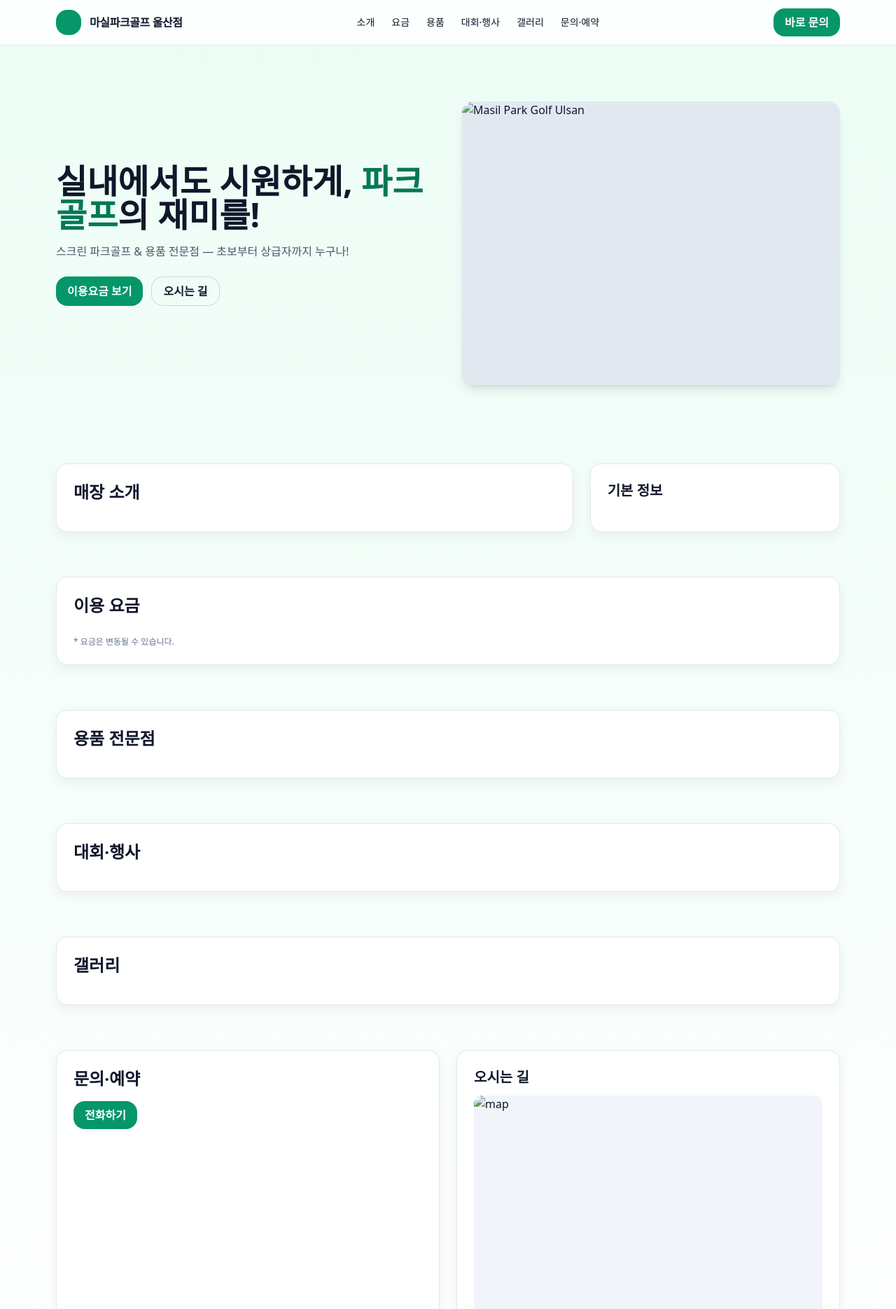
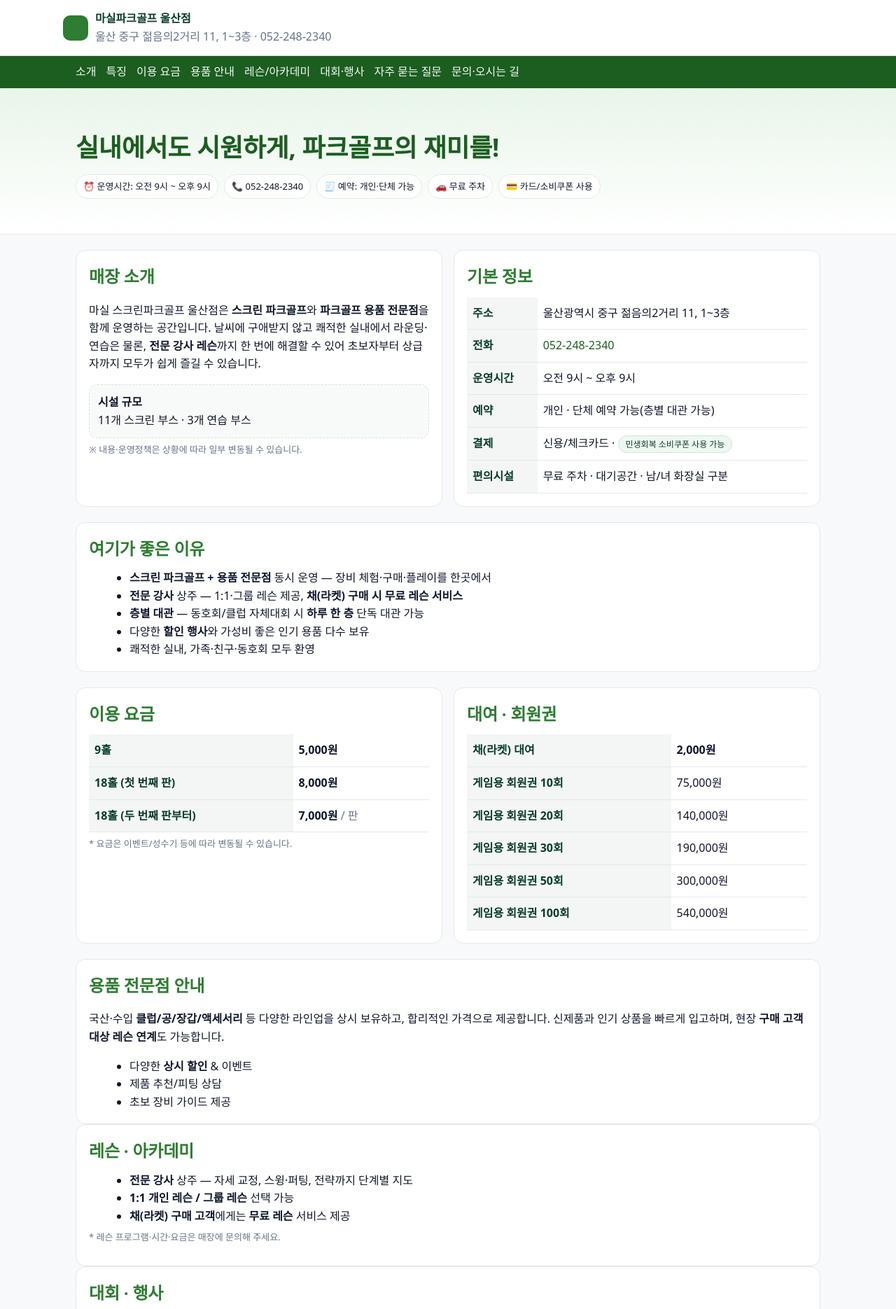
Before and after one commit to sungjinheo2000/masil-parkgolf, a plain HTML site: page index.html in a window 1280 px wide. Shown: the top 1870 px of the page at 70% size. Drawn offline with nearby package versions, Linux system fonts and the light colour scheme; no server answers.

Commit message:
Update index.html

```diff
--- a/index.html
+++ b/index.html
@@ -1,167 +1,269 @@
-<!doctype html>
+<!DOCTYPE html>
 <html lang="ko">
 <head>
-  <meta charset="utf-8" />
-  <meta name="viewport" content="width=device-width, initial-scale=1" />
-  <title>마실파크골프 울산점</title>
-  <meta name="description" content="스크린 파크골프 & 용품 전문점 | 울산 중구 젊음의2거리 11 | 052-248-2340" />
-  <script src="https://cdn.tailwindcss.com"></script>
+<meta charset="utf-8">
+<meta name="viewport" content="width=device-width,initial-scale=1">
+<title>마실파크골프 울산점 | 스크린 파크골프 & 용품 전문점</title>
+<meta name="description" content="울산 중구 젊음의2거리 11 | 052-248-2340 | 오전 9시~오후 9시 | 스크린 파크골프 · 용품 전문점 · 전문 강사 레슨 · 단체/층별 대관">
 <style>
-    body { font-family: ui-sans-serif, system-ui, -apple-system, Segoe UI, Roboto, Apple SD Gothic Neo, Noto Sans KR, sans-serif; }
-    .card { border-radius: 1rem; box-shadow: 0 6px 18px rgba(0,0,0,.06); border: 1px solid #e5e7eb; background:#fff; }
-    .btn { display:inline-flex; align-items:center; justify-content:center; border-radius: 1rem; padding:.5rem 1rem; font-weight:600; }
-    .btn-primary { background:#059669; color:#fff; }
-    .btn-outline { border:1px solid #cbd5e1; }
+  :root{
+    --green:#2e7d32; --green-d:#1b5e20; --ink:#0f172a; --muted:#64748b; --bg:#f7f9fb; --card:#ffffff; --line:#e5e7eb;
+  }
+  *{box-sizing:border-box}
+  html,body{margin:0;padding:0;background:var(--bg);color:var(--ink);font:16px/1.6 system-ui,-apple-system,Segoe UI,Roboto,Apple SD Gothic Neo,Noto Sans KR,Arial,sans-serif}
+  a{color:var(--green-d);text-decoration:none}
+  .wrap{max-width:1100px;margin:0 auto;padding:0 18px}
+  header.top{position:sticky;top:0;z-index:9;background:#fff;border-bottom:1px solid var(--line)}
+  .brand{display:flex;align-items:center;gap:10px;padding:14px 0}
+  .brand .logo{width:36px;height:36px;border-radius:10px;background:var(--green)}
+  nav.menu{background:var(--green-d);color:#fff}
+  nav.menu .wrap{display:flex;flex-wrap:wrap;gap:14px;padding:10px 18px}
+  nav.menu a{color:#fff;opacity:.95} nav.menu a:hover{opacity:1;text-decoration:underline}
+
+  .hero{background:linear-gradient(180deg,#e8f5e9,#fff);border-bottom:1px solid var(--line)}
+  .hero .wrap{padding:28px 18px}
+  .hero h1{margin:6px 0 6px;font-weight:800;letter-spacing:-.3px;font-size:clamp(20px,5vw,36px);color:var(--green-d)}
+  .facts{display:flex;flex-wrap:wrap;gap:8px;margin:10px 0 0}
+  .chip{display:inline-flex;align-items:center;gap:8px;border:1px solid var(--line);border-radius:999px;padding:6px 10px;font-size:13px;background:#fff}
+
+  section{padding:22px 0}
+  .card{background:var(--card);border:1px solid var(--line);border-radius:14px;padding:18px}
+  h2{margin:0 0 10px;color:var(--green);letter-spacing:-.2px}
+  h3{margin:18px 0 6px;color:#0b3d2b}
+  ul{margin:8px 0 0 18px}
+  .grid{display:grid;gap:16px}
+  @media(min-width:900px){ .grid-2{grid-template-columns:1fr 1fr} .grid-3{grid-template-columns:1fr 1fr 1fr} }
+  .muted{color:var(--muted)}
+  .table{width:100%;border-collapse:collapse;margin-top:8px}
+  .table th,.table td{border-bottom:1px solid var(--line);padding:10px 8px;text-align:left}
+  .table th{background:#f3f6f4;color:#0b3d2b}
+  .badge{display:inline-block;background:#eef7f1;color:#0b3d2b;border:1px solid #cfe7d7;border-radius:999px;padding:2px 10px;font-size:12px}
+  .cta{display:inline-block;background:var(--green);color:#fff;border-radius:10px;padding:10px 14px;margin-top:8px}
+  .note{font-size:13px;color:var(--muted);margin-top:6px}
+  footer{border-top:1px solid var(--line);padding:22px 0;color:var(--muted);background:#fff;margin-top:14px}
+  .kicker{font-weight:700;color:#0b3d2b}
+  .box{background:#f8faf9;border:1px dashed #cfe7d7;border-radius:12px;padding:12px}
 </style>
 </head>
-<body class="bg-gradient-to-b from-emerald-50 to-white text-slate-900">
-  <header class="sticky top-0 z-40 backdrop-blur bg-white/80 border-b border-slate-200">
-    <div class="max-w-6xl mx-auto px-4 py-3 flex items-center justify-between">
-      <a href="#top" class="flex items-center gap-3">
-        <div class="w-9 h-9 rounded-2xl bg-emerald-600"></div>
-        <span class="font-semibold tracking-tight">마실파크골프 울산점</span>
-      </a>
-      <nav class="hidden md:flex items-center gap-6 text-sm">
-        <a href="#about" class="hover:text-emerald-700">소개</a>
-        <a href="#prices" class="hover:text-emerald-700">요금</a>
-        <a href="#shop" class="hover:text-emerald-700">용품</a>
-        <a href="#events" class="hover:text-emerald-700">대회·행사</a>
-        <a href="#gallery" class="hover:text-emerald-700">갤러리</a>
-        <a href="#contact" class="hover:text-emerald-700">문의·예약</a>
-      </nav>
-      <a href="#contact" class="btn btn-primary">바로 문의</a>
+<body>
+
+<header class="top">
+  <div class="wrap brand">
+    <div class="logo" aria-hidden="true"></div>
+    <div>
+      <div class="kicker">마실파크골프 울산점</div>
+      <div class="muted">울산 중구 젊음의2거리 11, 1~3층 · 052-248-2340</div>
+    </div>
   </div>
 </header>
 
-  <section id="top" class="max-w-6xl mx-auto px-4 py-14 md:py-20">
-    <div class="grid md:grid-cols-2 gap-10 items-center">
-      <div>
-        <h1 class="text-3xl md:text-5xl font-bold leading-tight">
-          실내에서도 시원하게, <span class="text-emerald-700">파크골프</span>의 재미를!
-        </h1>
-        <p class="mt-4 text-slate-600" id="heroSubtitle">
-          스크린 파크골프 & 용품 전문점 — 초보부터 상급자까지 누구나!
-        </p>
-        <div class="mt-6 flex gap-3">
-          <a href="#prices" class="btn btn-primary">이용요금 보기</a>
-          <a href="#visit" class="btn btn-outline">오시는 길</a>
+<nav class="menu">
+  <div class="wrap">
+    <a href="#about">소개</a>
+    <a href="#features">특징</a>
+    <a href="#prices">이용 요금</a>
+    <a href="#shop">용품 안내</a>
+    <a href="#lessons">레슨/아카데미</a>
+    <a href="#events">대회·행사</a>
+    <a href="#faq">자주 묻는 질문</a>
+    <a href="#contact">문의·오시는 길</a>
   </div>
-        <div class="mt-6 flex flex-wrap gap-3 text-sm text-slate-600" id="quickFacts"></div>
-      </div>
-      <div>
-        <div class="aspect-[4/3] rounded-2xl overflow-hidden shadow-lg bg-slate-200">
-          <img id="heroImage" src="./assets/hero.jpg" alt="Masil Park Golf Ulsan" class="w-full h-full object-cover" />
-        </div>
+</nav>
+
+<section class="hero">
+  <div class="wrap">
+    <h1>실내에서도 시원하게, <span style="color:#1b5e20">파크골프</span>의 재미를!</h1>
+    <div class="facts">
+      <div class="chip">⏰ 운영시간: 오전 9시 ~ 오후 9시</div>
+      <div class="chip">📞 052-248-2340</div>
+      <div class="chip">🧾 예약: 개인·단체 가능</div>
+      <div class="chip">🚗 무료 주차</div>
+      <div class="chip">💳 카드/소비쿠폰 사용</div>
     </div>
   </div>
 </section>
 
-  <section id="about" class="max-w-6xl mx-auto px-4 py-8">
-    <div class="grid md:grid-cols-3 gap-6">
-      <div class="md:col-span-2 card p-6">
-        <h2 class="text-2xl font-semibold">매장 소개</h2>
-        <p class="mt-3 text-slate-700" id="aboutText"></p>
-        <ul class="mt-4 grid grid-cols-1 sm:grid-cols-2 gap-2 text-sm" id="features"></ul>
+<main class="wrap">
+
+  <!-- 소개 -->
+  <section id="about" class="grid grid-2">
+    <div class="card">
+      <h2>매장 소개</h2>
+      <p>
+        마실 스크린파크골프 울산점은 <b>스크린 파크골프</b>와 <b>파크골프 용품 전문점</b>을 함께 운영하는 공간입니다.
+        날씨에 구애받지 않고 쾌적한 실내에서 라운딩·연습은 물론, <b>전문 강사 레슨</b>까지 한 번에 해결할 수 있어
+        초보자부터 상급자까지 모두가 쉽게 즐길 수 있습니다.
+      </p>
+      <div class="box">
+        <b>시설 규모</b><br>
+        11개 스크린 부스 · 3개 연습 부스
       </div>
-      <div class="card p-6">
-        <h3 class="text-xl font-semibold">기본 정보</h3>
-        <div class="mt-3 space-y-2 text-sm" id="basics"></div>
+      <p class="note">※ 내용·운영정책은 상황에 따라 일부 변동될 수 있습니다.</p>
     </div>
+
+    <div class="card">
+      <h2>기본 정보</h2>
+      <table class="table">
+        <tr><th>주소</th><td>울산광역시 중구 젊음의2거리 11, 1~3층</td></tr>
+        <tr><th>전화</th><td><a href="tel:0522482340">052-248-2340</a></td></tr>
+        <tr><th>운영시간</th><td>오전 9시 ~ 오후 9시</td></tr>
+        <tr><th>예약</th><td>개인 · 단체 예약 가능(층별 대관 가능)</td></tr>
+        <tr><th>결제</th><td>신용/체크카드 · <span class="badge">민생회복 소비쿠폰 사용 가능</span></td></tr>
+        <tr><th>편의시설</th><td>무료 주차 · 대기공간 · 남/녀 화장실 구분</td></tr>
+      </table>
     </div>
   </section>
 
-  <section id="prices" class="max-w-6xl mx-auto px-4 py-8">
-    <div class="card p-6">
-      <h2 class="text-2xl font-semibold">이용 요금</h2>
-      <div id="priceTables" class="mt-4 grid md:grid-cols-2 gap-6"></div>
-      <p class="mt-3 text-xs text-slate-500">* 요금은 변동될 수 있습니다.</p>
+  <!-- 특징 -->
+  <section id="features" class="card">
+    <h2>여기가 좋은 이유</h2>
+    <ul>
+      <li><b>스크린 파크골프 + 용품 전문점</b> 동시 운영 — 장비 체험·구매·플레이를 한곳에서</li>
+      <li><b>전문 강사</b> 상주 — 1:1·그룹 레슨 제공, <b>채(라켓) 구매 시 무료 레슨 서비스</b></li>
+      <li><b>층별 대관</b> — 동호회/클럽 자체대회 시 <b>하루 한 층</b> 단독 대관 가능</li>
+      <li>다양한 <b>할인 행사</b>와 가성비 좋은 인기 용품 다수 보유</li>
+      <li>쾌적한 실내, 가족·친구·동호회 모두 환영</li>
+    </ul>
+  </section>
+
+  <!-- 요금 -->
+  <section id="prices" class="grid grid-2">
+    <div class="card">
+      <h2>이용 요금</h2>
+      <table class="table">
+        <tr><th style="width:60%">9홀</th><td><b>5,000원</b></td></tr>
+        <tr><th>18홀 (첫 번째 판)</th><td><b>8,000원</b></td></tr>
+        <tr><th>18홀 (두 번째 판부터)</th><td><b>7,000원</b> <span class="muted">/ 판</span></td></tr>
+      </table>
+      <p class="note">* 요금은 이벤트/성수기 등에 따라 변동될 수 있습니다.</p>
+    </div>
+    <div class="card">
+      <h2>대여 · 회원권</h2>
+      <table class="table">
+        <tr><th style="width:60%">채(라켓) 대여</th><td><b>2,000원</b></td></tr>
+        <tr><th>게임용 회원권 10회</th><td>75,000원</td></tr>
+        <tr><th>게임용 회원권 20회</th><td>140,000원</td></tr>
+        <tr><th>게임용 회원권 30회</th><td>190,000원</td></tr>
+        <tr><th>게임용 회원권 50회</th><td>300,000원</td></tr>
+        <tr><th>게임용 회원권 100회</th><td>540,000원</td></tr>
+      </table>
     </div>
   </section>
 
-  <section id="shop" class="max-w-6xl mx-auto px-4 py-8">
-    <div class="card p-6">
-      <h2 class="text-2xl font-semibold">용품 전문점</h2>
-      <p class="mt-3 text-slate-700" id="shopText"></p>
-      <ul class="mt-4 list-disc pl-5 text-sm" id="shopBullets"></ul>
+  <!-- 용품 -->
+  <section id="shop" class="card">
+    <h2>용품 전문점 안내</h2>
+    <p>
+      국산·수입 <b>클럽/공/장갑/액세서리</b> 등 다양한 라인업을 상시 보유하고, 합리적인 가격으로 제공합니다.
+      신제품과 인기 상품을 빠르게 입고하며, 현장 <b>구매 고객 대상 레슨 연계</b>도 가능합니다.
+    </p>
+    <ul>
+      <li>다양한 <b>상시 할인</b> & 이벤트</li>
+      <li>제품 추천/피팅 상담</li>
+      <li>초보 장비 가이드 제공</li>
+    </ul>
+  </section>
+
+  <!-- 레슨 -->
+  <section id="lessons" class="card">
+    <h2>레슨 · 아카데미</h2>
+    <ul>
+      <li><b>전문 강사</b> 상주 — 자세 교정, 스윙·퍼팅, 전략까지 단계별 지도</li>
+      <li><b>1:1 개인 레슨 / 그룹 레슨</b> 선택 가능</li>
+      <li><b>채(라켓) 구매 고객</b>에게는 <b>무료 레슨</b> 서비스 제공</li>
+    </ul>
+    <p class="note">* 레슨 프로그램·시간·요금은 매장에 문의해 주세요.</p>
+  </section>
+
+  <!-- 대회·행사 -->
+  <section id="events" class="card">
+    <h2>대회 · 행사</h2>
+
+    <h3>① 제6회 마실 <u>전국</u> 스크린 파크골프 대회</h3>
+    <ul>
+      <li>총 상금 및 상품: <b>5,000만원</b></li>
+      <li>예선: 2024-10-26 ~ 12-02 (전국 직영 지점)</li>
+      <li>본선: 2024-12-07 (울산점), 왕중왕전: 2024-12-08</li>
+      <li>개인전 시상 및 예선/본선 경품 추첨 진행</li>
+    </ul>
+
+    <h3>② <u>제1회</u> 마실 <u>울산</u> 스크린 파크골프대회</h3>
+    <ul>
+      <li>총상금: <b>1,200만원</b></li>
+      <li>예선: 2025-01-14 ~ 02-12 / 본선: 2025-02-14 ~ 02-15 (울산점 1·2·3관)</li>
+      <li>대상: 전국 파크골프 동호인 누구나 (남·여 A/B/C 급)</li>
+      <li>규정: 9홀 / 거리 60m / 티박스·방향판 / <b>채 길이 1m</b> 기준</li>
+      <li>시상(예): 본선 1위 레이온드 클럽, 2위 오나타 OS 클럽, 3위 챌린저 클럽 외<br>
+          장타·니어리스트 대회, 에센셜 클럽 특별상, 다양한 추첨상</li>
+    </ul>
+
+    <h3>③ 울산 × 김해 <u>지점 교류전</u> (친목)</h3>
+    <ul>
+      <li>일시: 2025-06-07(토) 10:00 · 장소: 마실 스크린파크골프 울산점</li>
+      <li>경기 코스: 대구수성AB, 가평AB (상급, 1m, 보통, 방향키 가능)</li>
+      <li>참가비: <b>20,000원</b> (36홀 게임비 포함)</li>
+      <li>단체전 상금: 100,000원</li>
+      <li>개인전 상금(남/녀 개별): 1위 50,000원 · 2위 30,000원 · 3위 20,000원</li>
+      <li>행운상: 오이타 클럽(울산1, 김해1) 외 다양한 상품</li>
+      <li>홀인원상: 빠른홀 기준, 5명 — 깜찍 인형</li>
+    </ul>
+
+    <h3>④ 지역 대회 지원 사례</h3>
+    <ul>
+      <li><b>제15회 울산광역시장배 파크골프대회</b> — 채·공 등 용품 지원 및 현장 운영 참여</li>
+      <li>울산점 이용자 다수 <b>수상</b> 배출</li>
+    </ul>
+
+    <p class="note">* 대회 일정/규정·시상은 대회 공지에 따라 달라질 수 있습니다.</p>
+  </section>
+
+  <!-- FAQ -->
+  <section id="faq" class="card">
+    <h2>자주 묻는 질문</h2>
+    <h3>Q. 비회원도 이용 가능한가요?</h3>
+    <p>네, 누구나 이용할 수 있습니다. 현장 결제 후 이용하시면 됩니다.</p>
+    <h3>Q. 채(라켓)를 안 가져가도 되나요?</h3>
+    <p>네, <b>대여 2,000원</b>으로 이용하실 수 있습니다.</p>
+    <h3>Q. 단체 예약·대관이 가능한가요?</h3>
+    <p>가능합니다. <b>층별 대관</b>으로 클럽 자체대회 등 하루 한 층 단독 사용이 가능합니다. 전화로 문의 주세요.</p>
+    <h3>Q. 주차는 가능한가요?</h3>
+    <p>네, <b>무료 주차</b> 가능합니다.</p>
+    <h3>Q. 결제는 어떻게 하나요?</h3>
+    <p>신용/체크카드 결제 가능하며, <b>민생회복 소비쿠폰</b> 사용 매장입니다.</p>
+  </section>
+
+  <!-- 문의/오시는 길 -->
+  <section id="contact" class="grid grid-2">
+    <div class="card">
+      <h2>문의 · 예약</h2>
+      <p class="muted">전화 클릭 시 바로 연결됩니다.</p>
+      <p><b>전화</b> : <a class="cta" href="tel:0522482340">052-248-2340 전화하기</a></p>
+      <p><b>운영시간</b> : 오전 9시 ~ 오후 9시</p>
+      <p><b>주소</b> : 울산광역시 중구 젊음의2거리 11, 1~3층</p>
+      <p class="note">네이버/카카오 지도에서 “마실파크골프 울산점”으로 검색하시면 길찾기가 편합니다.</p>
+    </div>
+    <div class="card">
+      <h2>방문 팁</h2>
+      <ul>
+        <li>처음 방문 시 카운터에서 <b>요금·대여 안내</b>를 먼저 받으세요.</li>
+        <li>대회/행사 참가·대관 문의는 <b>사전 예약</b>을 권장합니다.</li>
+        <li>레슨은 <b>전문 강사</b> 스케줄에 따라 예약제로 진행됩니다.</li>
+      </ul>
+      <div class="note">최종 업데이트: <span id="updated"></span></div>
     </div>
   </section>
 
-  <section id="events" class="max-w-6xl mx-auto px-4 py-8">
-    <div class="card p-6">
-      <h2 class="text-2xl font-semibold">대회·행사</h2>
-      <div id="eventList" class="mt-4 grid md:grid-cols-3 gap-6"></div>
-    </div>
-  </section>
+</main>
 
-  <section id="gallery" class="max-w-6xl mx-auto px-4 py-8">
-    <div class="card p-6">
-      <h2 class="text-2xl font-semibold">갤러리</h2>
-      <div id="galleryGrid" class="mt-4 grid grid-cols-2 md:grid-cols-4 gap-3"></div>
-    </div>
-  </section>
-
-  <section id="contact" class="max-w-6xl mx-auto px-4 py-8">
-    <div class="grid md:grid-cols-2 gap-6">
-      <div class="card p-6" id="visit">
-        <h2 class="text-2xl font-semibold">문의·예약</h2>
-        <div class="mt-3 text-slate-700 space-y-2" id="contactInfo"></div>
-        <div class="mt-4">
-          <a id="callBtn" class="btn btn-primary" href="#">전화하기</a>
-        </div>
-      </div>
-      <div class="card p-6">
-        <h3 class="text-xl font-semibold">오시는 길</h3>
-        <p class="mt-2 text-sm" id="addressLine"></p>
-        <div class="mt-3 aspect-[4/3] bg-slate-100 rounded-xl overflow-hidden">
-          <img src="./assets/map-placeholder.jpg" alt="map" class="w-full h-full object-cover" />
-        </div>
-      </div>
-    </div>
-  </section>
-
-  <footer class="border-t border-slate-200">
-    <div class="max-w-6xl mx-auto px-4 py-8 text-sm text-slate-500">
-      © <span id="year"></span> 마실파크골프 울산점 — All rights reserved.
+<footer>
+  <div class="wrap">
+    © <span id="year"></span> 마실파크골프 울산점 · All rights reserved.
   </div>
 </footer>
 
 <script>
-    async function loadJSON(path){const r=await fetch(path); if(!r.ok) throw new Error('load fail '+path); return r.json();}
-    const el=(t,c,h)=>{const e=document.createElement(t); if(c) e.className=c; if(h!==undefined) e.innerHTML=h; return e;};
-    (async()=>{
-      const [site, prices, gallery, events] = await Promise.all([
-        loadJSON('./data/site.json'),
-        loadJSON('./data/prices.json'),
-        loadJSON('./data/gallery.json'),
-        loadJSON('./data/events.json'),
-      ]);
-      document.querySelector('#heroSubtitle').textContent = site.heroSubtitle;
-      document.querySelector('#heroImage').src = site.heroImage || './assets/hero.jpg';
-      const quick = document.querySelector('#quickFacts');
-      [ '운영시간 '+site.hours, '예약 '+site.reservation, '전화 '+site.phone ]
-        .forEach(t=>quick.appendChild(el('span','inline-flex items-center rounded-full border border-slate-300 px-3 py-1',t)));
-      document.querySelector('#aboutText').textContent = site.about;
-      const feat = document.querySelector('#features');
-      site.features.forEach(f=>{ const li=el('li','flex items-start gap-2'); li.appendChild(el('span','mt-1.5 w-2 h-2 rounded-full bg-emerald-600')); li.appendChild(el('span','',f)); feat.appendChild(li); });
-      const basics = document.querySelector('#basics');
-      ['주소: '+site.address, '전화: '+site.phone, '운영시간: '+site.hours, '예약: '+site.reservation].forEach(t=>basics.appendChild(el('div','',t)));
-      const pRoot = document.querySelector('#priceTables');
-      prices.tables.forEach(t=>{ const card=el('div','card p-5'); card.appendChild(el('h3','text-xl font-semibold',t.title)); const ul=el('ul','mt-3 space-y-2'); t.items.forEach(i=>ul.appendChild(el('li','flex justify-between text-sm', `<span>${i.name}</span><span class="font-semibold">${i.price}</span>`))); card.appendChild(ul); if(t.note){card.appendChild(el('p','mt-2 text-xs text-slate-500',t.note));} pRoot.appendChild(card); });
-      document.querySelector('#shopText').textContent = site.shopText;
-      const shopUl = document.querySelector('#shopBullets');
-      site.shopBullets.forEach(b=>shopUl.appendChild(el('li','',b)));
-      const ev = document.querySelector('#eventList');
-      events.list.slice(0,3).forEach(ei=>{ const card=el('div','card p-4 flex flex-col'); const img=el('img','w-full aspect-video object-cover rounded-xl'); img.src=ei.image; img.alt=ei.title; card.appendChild(img); card.appendChild(el('div','mt-3 text-xs text-slate-500', ei.date)); card.appendChild(el('div','text-base font-semibold', ei.title)); card.appendChild(el('div','mt-1 text-sm text-slate-600', ei.excerpt)); ev.appendChild(card); });
-      const gg = document.querySelector('#galleryGrid');
-      gallery.images.forEach(src=>{ const img=el('img','w-full h-full object-cover rounded-xl'); img.src=src; gg.appendChild(img); });
-      document.querySelector('#addressLine').textContent = site.address;
-      const contact = document.querySelector('#contactInfo');
-      contact.appendChild(el('div','', '전화: '+site.phone));
-      contact.appendChild(el('div','', '운영시간: '+site.hours));
-      contact.appendChild(el('div','', '예약 안내: '+site.reservation));
-      document.querySelector('#callBtn').href = 'tel:'+site.phone.replaceAll('-','');
-      document.querySelector('#year').textContent = new Date().getFullYear();
-    })().catch(e=>{ console.error(e); alert('데이터 로드 오류: '+e.message); });
+  document.getElementById('year').textContent = new Date().getFullYear();
+  document.getElementById('updated').textContent = new Date().toISOString().slice(0,10);
 </script>
 </body>
 </html>
```
Lines whose indentation alone changed are shown as unchanged.
